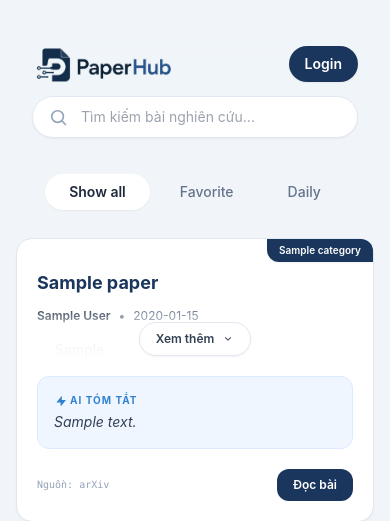
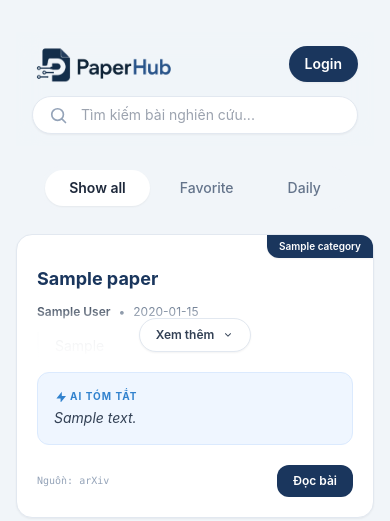
Before and after one commit to Hudson-pikachu/PaperHub---1, a Flask app: page / in a window 390 px wide. Shown: the top 521 px of the page. Run offline with Flask 3, Linux system fonts and the light colour scheme; tables that the repository leaves empty hold one stand-in row (values such as "Sample post"); some libraries are stand-ins or nearby versions.

```diff
--- a/source/app/templates/components/header/guest_header.html
+++ b/source/app/templates/components/header/guest_header.html
@@ -1,5 +1,5 @@
 <header class="sticky top-0 z-50 bg-[#F1F5F9]/80 backdrop-blur-md">
-    <div class="max-w-6xl mx-auto px-4 md:px-6 py-3">
+    <div class="max-w-5xl mx-auto px-4 md:px-6 py-3">
         <!-- HEADER LAYOUT -->
         <div class="flex flex-col gap-4">
             <!-- TOP ROW -->
--- a/source/app/templates/components/header/guest_header_q.html
+++ b/source/app/templates/components/header/guest_header_q.html
@@ -64,7 +64,7 @@
 
                     <!-- Search Input -->
                     <input type="text" placeholder="Tìm kiếm bài nghiên cứu..."
-                        class="w-full bg-white border border-slate-200 rounded-full py-2.5 pl-12 pr-4 text-sm shadow-sm focus:outline-none focus:ring-2 focus:ring-blue-500 transition-all">
+                        class="w-full bg-white border border-slate-200 rounded-full py-2 pl-12 pr-4 text-sm shadow-sm focus:outline-none focus:ring-2 focus:ring-blue-500 transition-all">
                 </div>
             </div>
         </div>
--- a/source/app/templates/components/header/user_header.html
+++ b/source/app/templates/components/header/user_header.html
@@ -38,7 +38,8 @@
                                 d="M15 17h5l-1.405-1.405A2.032 2.032 0 0118 14.158V11a6.002 6.002 0 00-4-5.659V5a2 2 0 10-4 0v.341C7.67 6.165 6 8.388 6 11v3.159c0 .538-.214 1.055-.595 1.436L4 17h5m6 0v1a3 3 0 11-6 0v-1m6 0H9" />
                         </svg>
                         <!-- Notification Dot -->
-                        <span class="absolute top-2 right-2 w-2.5 h-2.5 bg-red-500 rounded-full border-2 border-white"></span>
+                        <span
+                            class="absolute top-2 right-2 w-2.5 h-2.5 bg-red-500 rounded-full border-2 border-white"></span>
                     </button>
 
                     <!-- USER -->
@@ -90,7 +91,7 @@
                     </div>
                     <!-- Input -->
                     <input type="text" placeholder="Tìm kiếm bài nghiên cứu..."
-                        class="w-full bg-white border border-slate-200 rounded-full py-2.5 pl-12 pr-4 text-sm shadow-sm focus:outline-none focus:ring-2 focus:ring-blue-500 transition-all">
+                        class="w-full bg-white border border-slate-200 rounded-full py-2 pl-12 pr-4 text-sm shadow-sm focus:outline-none focus:ring-2 focus:ring-blue-500 transition-all">
                 </div>
             </div>
         </div>
```
